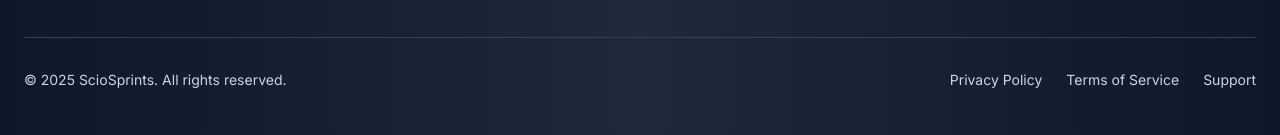
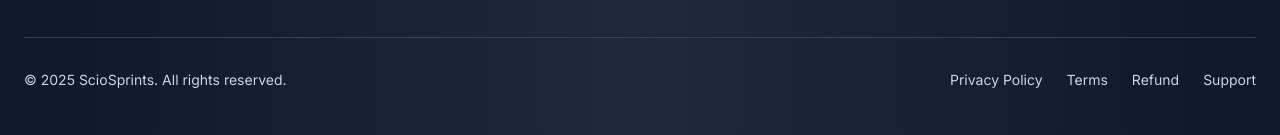
Before and after one commit to jabinweb/scio-sprints, a Next.js app: page / in a window 1280 px wide. Shown: the part 6043-6178 px from the top of the page. Built offline with nearby package versions, Linux system fonts and the light colour scheme; no server answers.

Commit message:
added contact page

```diff
--- a/components/layout/Footer.tsx
+++ b/components/layout/Footer.tsx
@@ -94,7 +94,10 @@ const Footer = () => {
                 Privacy Policy
               </Link>
               <Link href="/terms" className="text-slate-300 hover:text-blue-300 transition-colors">
-                Terms of Service
+                Terms
+              </Link>
+              <Link href="/refund" className="text-slate-300 hover:text-blue-300 transition-colors">
+                Refund
               </Link>
               <Link href="/support" className="text-slate-300 hover:text-teal-300 transition-colors">
                 Support
```
